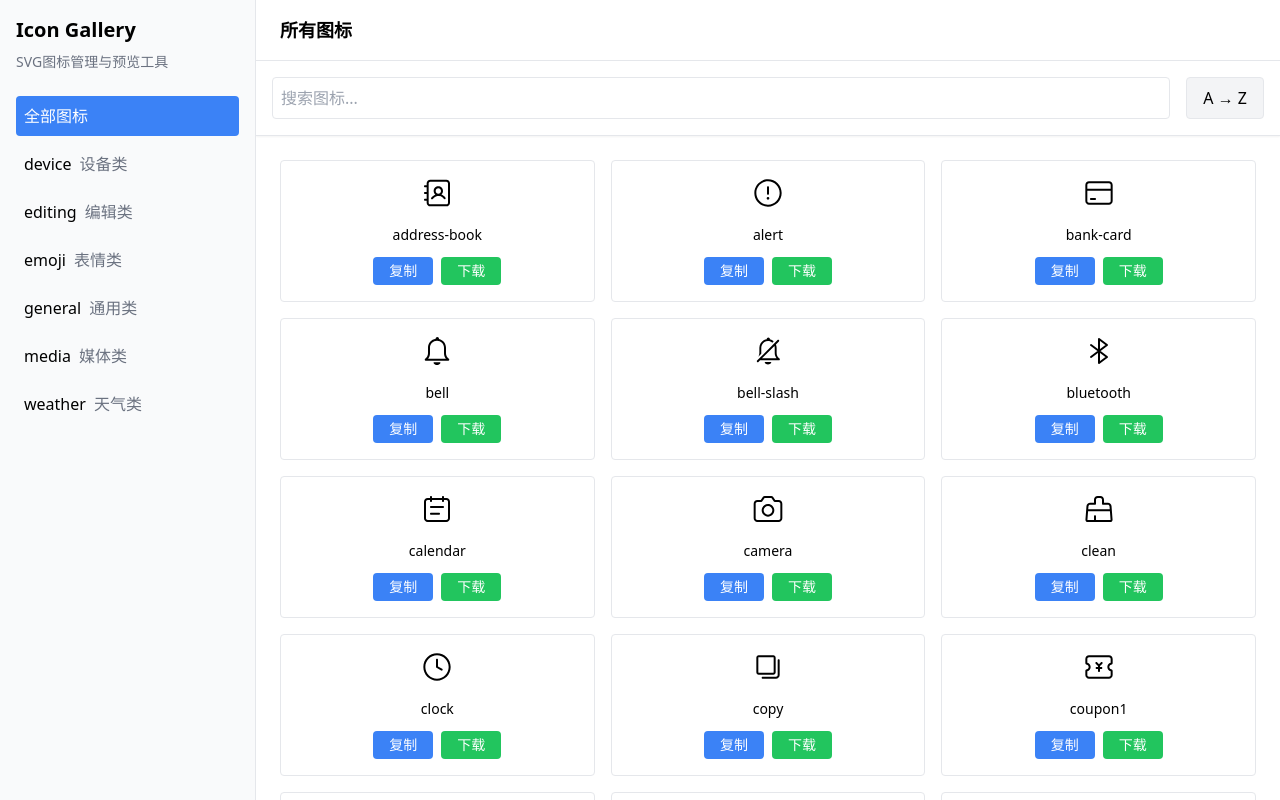
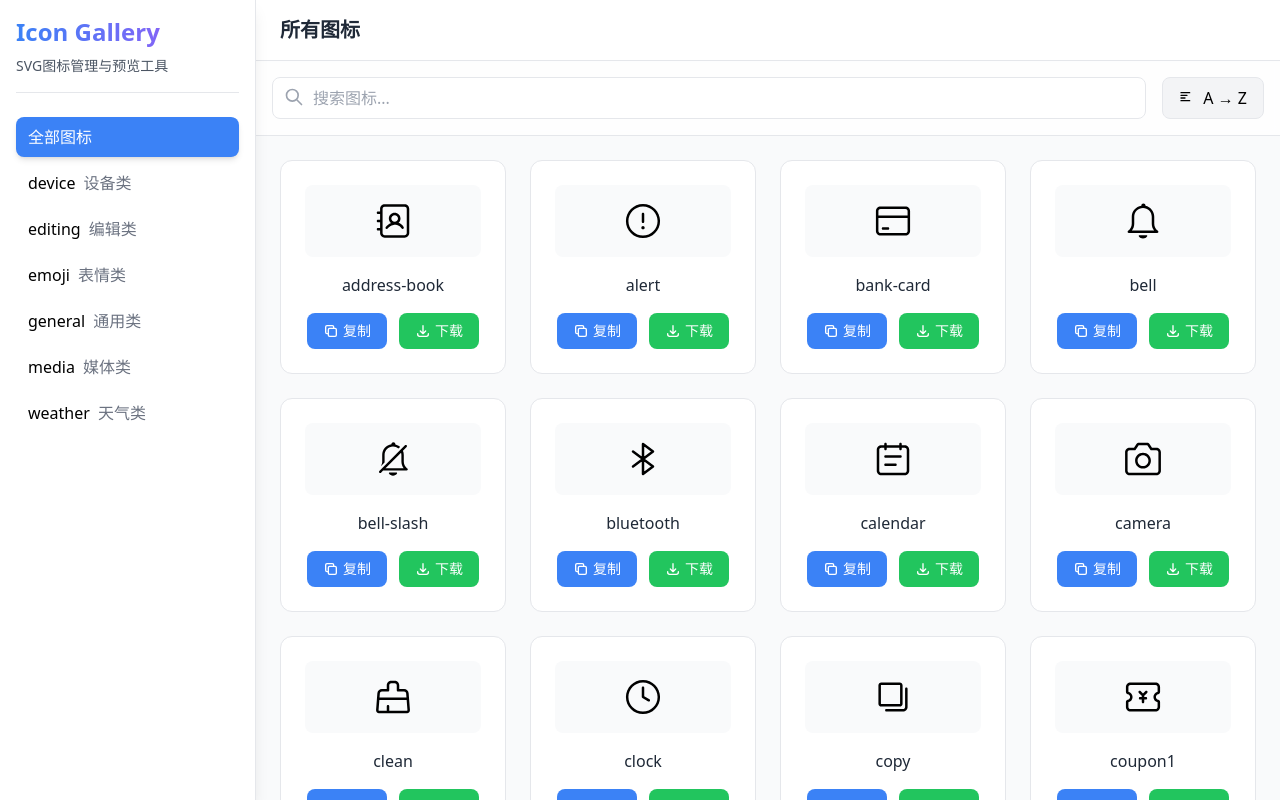
Before and after one commit to qsthhm/icon-gallery, a Next.js app: page / in a window 1280 px wide. Shown: the top 800 px of the page. Built offline with nearby package versions, Linux system fonts and the light colour scheme.

Commit message:
优化样式

```diff
--- a/src/app/page.js
+++ b/src/app/page.js
@@ -14,7 +14,14 @@ const Toast = ({ message, visible, onClose }) => {
   if (!visible) return null;
 
   return (
-    <div className="fixed bottom-4 left-1/2 transform -translate-x-1/2 px-4 py-2 bg-gray-800 text-white rounded-lg shadow-lg z-50 transition-all duration-300 ease-in-out">
+    <div className="fixed bottom-4 left-1/2 transform -translate-x-1/2
+      px-6 py-3 bg-gray-800 text-white rounded-lg shadow-xl z-50
+      transition-all duration-300 ease-in-out
+      animate-fade-in-up flex items-center gap-2"
+    >
+      <svg className="w-5 h-5 text-green-400" fill="none" viewBox="0 0 24 24" stroke="currentColor">
+        <path strokeLinecap="round" strokeLinejoin="round" strokeWidth={2} d="M5 13l4 4L19 7" />
+      </svg>
       {message}
     </div>
   );
@@ -24,7 +31,8 @@ const Toast = ({ message, visible, onClose }) => {
 const MenuIcon = ({ onClick }) => (
   <button
     onClick={onClick}
-    className="lg:hidden fixed top-4 left-4 z-30 p-2 rounded-lg bg-gray-100 hover:bg-gray-200"
+    className="lg:hidden fixed top-4 left-4 z-30 p-2 rounded-lg bg-white hover:bg-gray-100
+      shadow-md transition-colors duration-200"
   >
     <svg className="w-6 h-6" fill="none" stroke="currentColor" viewBox="0 0 24 24">
       <path strokeLinecap="round" strokeLinejoin="round" strokeWidth={2} d="M4 6h16M4 12h16M4 18h16" />
@@ -35,8 +43,14 @@ const MenuIcon = ({ onClick }) => (
 // Loading 组件
 function Loading() {
   return (
-    <div className="flex items-center justify-center min-h-screen">
-      <div className="animate-spin rounded-full h-8 w-8 border-b-2 border-blue-500"></div>
+    <div className="flex items-center justify-center min-h-screen bg-gray-50">
+      <div className="relative">
+        <div className="w-12 h-12 border-4 border-blue-200 rounded-full animate-spin">
+          <div className="absolute top-0 left-0 w-12 h-12 border-4 border-blue-500 rounded-full animate-spin"
+            style={{ animationDirection: 'reverse' }}
+          />
+        </div>
+      </div>
     </div>
   );
 }
@@ -60,12 +74,10 @@ function IconGallery() {
     setCurrentCategory(category)
   }, [searchParams])
 
-  // 显示 Toast 的辅助函数
   const showToast = (message) => {
     setToast({ visible: true, message });
   };
 
-  // 隐藏 Toast 的辅助函数
   const hideToast = () => {
     setToast({ visible: false, message: '' });
   };
@@ -81,11 +93,6 @@ function IconGallery() {
 
         const categoriesData = await categoriesRes.json();
         const metadataData = await metadataRes.json();
-
-        console.log('API Response:', {
-          categories: categoriesData,
-          metadata: metadataData
-        });
 
         setCategories(Array.isArray(categoriesData) ? categoriesData : []);
         setMetadata(metadataData || {});
@@ -148,12 +155,10 @@ function IconGallery() {
     }
   };
 
-  // 切换分类时更新 URL
   const handleCategoryChange = (category) => {
     setCurrentCategory(category)
     setIsMobileMenuOpen(false)
 
-    // 更新 URL
     if (category === 'all') {
       router.push('/')
     } else {
@@ -161,23 +166,17 @@ function IconGallery() {
     }
   }
 
-  // 对分类进行排序
   const sortedCategories = useMemo(() => {
     if (!Array.isArray(categories)) return [];
 
     return [...categories].sort((a, b) => {
       const orderA = metadata[a]?.order || 0;
       const orderB = metadata[b]?.order || 0;
-
-      // 优先按 order 排序
       if (orderA !== orderB) return orderA - orderB;
-
-      // 其次按名称排序
       return a.localeCompare(b);
     });
   }, [categories, metadata]);
 
-  // 过滤图标
   const filteredIcons = useMemo(() => {
     if (!Array.isArray(icons)) return [];
     if (!searchTerm) return icons;
@@ -202,7 +201,6 @@ function IconGallery() {
     });
   }, [icons, metadata, searchTerm]);
 
-  // 对图标进行排序
   const sortedAndFilteredIcons = useMemo(() => {
     let result = [...filteredIcons];
 
@@ -219,7 +217,6 @@ function IconGallery() {
     return result;
   }, [filteredIcons, sortDirection]);
 
-  // 切换排序方向
   const toggleSort = () => {
     setSortDirection(current => {
       switch (current) {
@@ -232,7 +229,7 @@ function IconGallery() {
   };
 
   return (
-    <div className="flex min-h-screen">
+    <div className="flex min-h-screen bg-gray-50">
       {/* 移动端菜单按钮 */}
       <MenuIcon onClick={() => setIsMobileMenuOpen(!isMobileMenuOpen)} />
 
@@ -246,14 +243,16 @@ function IconGallery() {
 
       {/* 左侧目录 */}
       <aside className={`
-        w-64 bg-gray-50 p-4 border-r fixed h-screen overflow-y-auto z-30
-        transition-transform duration-300 ease-in-out
+        w-64 bg-white p-4 border-r fixed h-screen overflow-y-auto z-30
+        transition-transform duration-300 ease-in-out shadow-lg
         lg:translate-x-0
         ${isMobileMenuOpen ? 'translate-x-0' : '-translate-x-full lg:translate-x-0'}
       `}>
-        <div className="mb-6">
-          <h1 className="text-xl font-bold">Icon Gallery</h1>
-          <p className="text-sm text-gray-500 mt-2">
+        <div className="mb-6 border-b pb-4">
+          <h1 className="text-2xl font-bold bg-gradient-to-r from-blue-500 to-purple-500 bg-clip-text text-transparent">
+            Icon Gallery
+          </h1>
+          <p className="text-sm text-gray-600 mt-2">
             SVG图标管理与预览工具
           </p>
         </div>
@@ -262,10 +261,12 @@ function IconGallery() {
             暂无图标分类
           </div>
         ) : (
-          <ul className="space-y-2">
+          <ul className="space-y-1.5">
             <li
-              className={`cursor-pointer p-2 rounded ${
-                currentCategory === 'all' ? 'bg-blue-500 text-white' : 'hover:bg-gray-100'
+              className={`cursor-pointer px-3 py-2 rounded-lg transition-all duration-200 ${
+                currentCategory === 'all'
+                  ? 'bg-blue-500 text-white shadow-md'
+                  : 'hover:bg-gray-100'
               }`}
               onClick={() => handleCategoryChange('all')}
             >
@@ -274,14 +275,18 @@ function IconGallery() {
             {sortedCategories.map(category => (
               <li
                 key={category}
-                className={`cursor-pointer p-2 rounded ${
-                  currentCategory === category ? 'bg-blue-500 text-white' : 'hover:bg-gray-100'
+                className={`cursor-pointer px-3 py-2 rounded-lg transition-all duration-200 ${
+                  currentCategory === category
+                    ? 'bg-blue-500 text-white shadow-md'
+                    : 'hover:bg-gray-100'
                 }`}
                 onClick={() => handleCategoryChange(category)}
               >
                 <span>{category}</span>
                 {metadata[category]?.categoryName && (
-                  <span className="text-gray-500 ml-2">
+                  <span className={`ml-2 ${
+                    currentCategory === category ? 'text-blue-100' : 'text-gray-500'
+                  }`}>
                     {metadata[category].categoryName}
                   </span>
                 )}
@@ -294,36 +299,54 @@ function IconGallery() {
       {/* 主内容区 */}
       <main className="flex-1 lg:ml-64">
         {/* 标题和描述 */}
-        <div className="bg-white border-b px-6 py-4">
-          <h2 className="text-lg font-semibold">
+        <div className="bg-white border-b px-6 py-4 shadow-sm">
+          <h2 className="text-xl font-semibold text-gray-800">
             {currentCategory === 'all'
               ? '所有图标'
               : metadata[currentCategory]?.categoryName || currentCategory}
           </h2>
           {currentCategory !== 'all' && metadata[currentCategory]?.description && (
-            <p className="text-sm text-gray-500 mt-1">
+            <p className="text-sm text-gray-600 mt-2">
               {metadata[currentCategory].description}
             </p>
           )}
         </div>
 
-        {/* 搜索栏和排序按钮 */}
-        <div className="sticky top-0 bg-white z-10 p-4 border-b shadow-sm">
-          <div className="flex gap-4">
+        {/* 搜索栏和工具栏 */}
+        <div className="sticky top-0 bg-white/80 backdrop-blur-sm z-10 p-4 border-b">
+          <div className="max-w-5xl mx-auto flex gap-4">
+            <div className="relative flex-1">
               <input
                 type="text"
                 placeholder="搜索图标..."
-              className="flex-1 p-2 border rounded"
+                className="w-full pl-10 pr-4 py-2 border rounded-lg focus:ring-2 focus:ring-blue-500 focus:border-blue-500 outline-none transition-all"
                 value={searchTerm}
                 onChange={(e) => setSearchTerm(e.target.value)}
               />
+              <svg
+                className="absolute left-3 top-2.5 h-5 w-5 text-gray-400"
+                fill="none"
+                viewBox="0 0 24 24"
+                stroke="currentColor"
+              >
+                <path strokeLinecap="round" strokeLinejoin="round" strokeWidth={2} d="M21 21l-6-6m2-5a7 7 0 11-14 0 7 7 0 0114 0z" />
+              </svg>
+            </div>
             <button
               onClick={toggleSort}
-              className={`px-4 py-2 border rounded hover:bg-gray-50 ${
-                sortDirection !== 'none' ? 'bg-gray-100' : ''
-              }`}
+              className={`px-4 py-2 border rounded-lg hover:bg-gray-50 transition-colors
+                ${sortDirection !== 'none' ? 'bg-gray-100' : ''}
+                flex items-center gap-2`}
               title="切换排序方式"
             >
+              <svg
+                className="w-4 h-4"
+                fill="none"
+                viewBox="0 0 24 24"
+                stroke="currentColor"
+              >
+                <path strokeLinecap="round" strokeLinejoin="round" strokeWidth={2} d="M3 4h13M3 8h9M3 12h6m-6 4h13" />
+              </svg>
               {sortDirection === 'none' && '排序'}
               {sortDirection === 'asc' && 'A → Z'}
               {sortDirection === 'desc' && 'Z → A'}
@@ -332,7 +355,8 @@ function IconGallery() {
         </div>
 
         {/* 图标网格 */}
-        <div className="p-6 grid grid-cols-1 md:grid-cols-2 lg:grid-cols-3 gap-4">
+        <div className="p-6 max-w-7xl mx-auto">
+          <div className="grid grid-cols-1 md:grid-cols-2 lg:grid-cols-3 xl:grid-cols-4 gap-6">
             {sortedAndFilteredIcons.length === 0 ? (
               <div className="col-span-full text-center text-gray-500 py-12">
                 {searchTerm ? '没有找到匹配的图标' : '暂无图标'}
@@ -344,38 +368,49 @@ function IconGallery() {
                 const iconMeta = categoryMeta.icons?.[iconName] || {};
 
                 return (
-                <div key={index} className="p-4 border rounded hover:shadow-lg">
-                  <div className="flex items-center justify-center mb-4">
+                  <div
+                    key={index}
+                    className="p-6 border rounded-xl hover:shadow-lg transition-all duration-200
+                      bg-white hover:scale-102 group"
+                  >
+                    <div className="flex items-center justify-center mb-4 p-4 bg-gray-50 rounded-lg
+                      group-hover:bg-blue-50 transition-colors">
                       <img
                         src={icon.path}
                         alt={iconMeta.name || iconName}
-                      className="w-8 h-8"
+                        className="w-10 h-10 transition-transform group-hover:scale-110"
                       />
                     </div>
-                  <div className="mb-3 text-center">
-                    <p className="text-sm font-medium">{iconName}</p>
+
+
+<div className="mb-4 text-center space-y-1">
+  <p className="font-medium text-gray-800">{iconName}</p>
   {iconMeta.name && (
-                      <p className="text-sm text-gray-500">
-                        {iconMeta.name}
-                      </p>
+    <p className="text-sm text-gray-500">{iconMeta.name}</p>
   )}
   {iconMeta.description && (
-                      <p className="text-xs text-gray-400 mt-1">
-                        {iconMeta.description}
-                      </p>
+    <p className="text-xs text-gray-400">{iconMeta.description}</p>
   )}
 </div>
-                  <div className="flex justify-center space-x-2">
+<div className="flex justify-center space-x-3">
   <button
     onClick={() => copyIconCode(icon.path)}
-                      className="px-4 py-1 text-sm bg-blue-500 text-white rounded hover:bg-blue-600"
+    className="px-4 py-2 text-sm bg-blue-500 text-white rounded-lg
+      hover:bg-blue-600 transition-colors flex items-center gap-1"
   >
+    <svg className="w-4 h-4" fill="none" viewBox="0 0 24 24" stroke="currentColor">
+      <path strokeLinecap="round" strokeLinejoin="round" strokeWidth={2} d="M8 16H6a2 2 0 01-2-2V6a2 2 0 012-2h8a2 2 0 012 2v2m-6 12h8a2 2 0 002-2v-8a2 2 0 00-2-2h-8a2 2 0 00-2 2v8a2 2 0 002 2z" />
+    </svg>
     复制
   </button>
   <button
     onClick={() => downloadIcon(icon.path, iconName)}
-                      className="px-4 py-1 text-sm bg-green-500 text-white rounded hover:bg-green-600"
+    className="px-4 py-2 text-sm bg-green-500 text-white rounded-lg
+      hover:bg-green-600 transition-colors flex items-center gap-1"
   >
+    <svg className="w-4 h-4" fill="none" viewBox="0 0 24 24" stroke="currentColor">
+      <path strokeLinecap="round" strokeLinejoin="round" strokeWidth={2} d="M4 16v1a3 3 0 003 3h10a3 3 0 003-3v-1m-4-4l-4 4m0 0l-4-4m4 4V4" />
+    </svg>
     下载
   </button>
 </div>
@@ -383,6 +418,7 @@ function IconGallery() {
 )
 })
 )}
+</div>
 </div>
 </main>
 
```
Also changed, not shown: tailwind.config.js (+21 -1 lines). Lines whose indentation alone changed are shown as unchanged.
